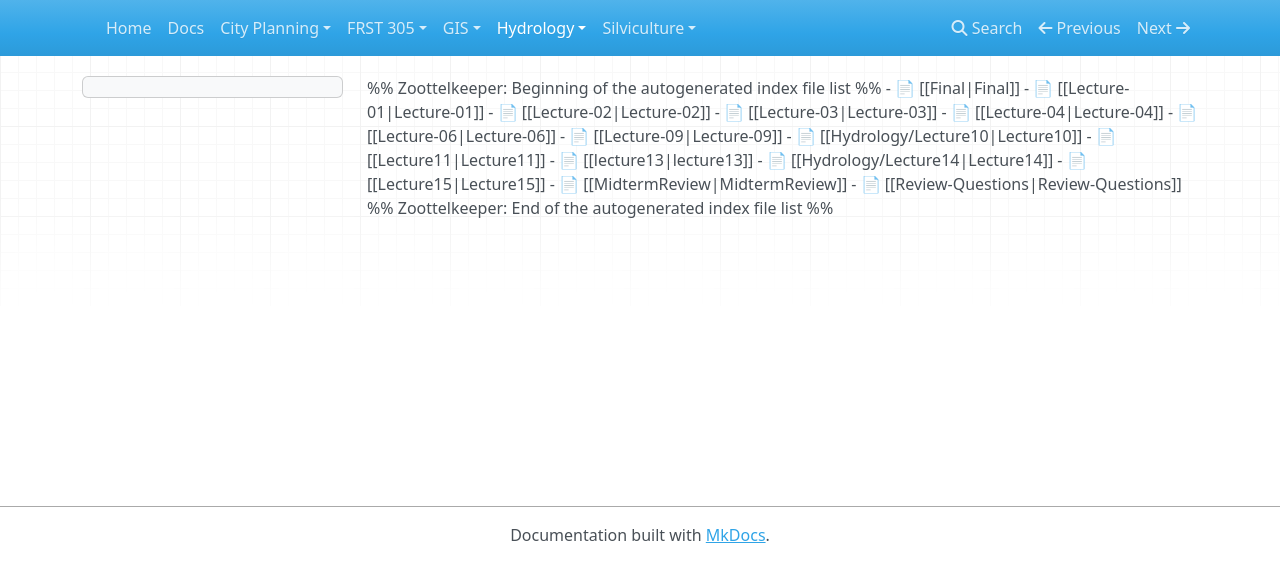
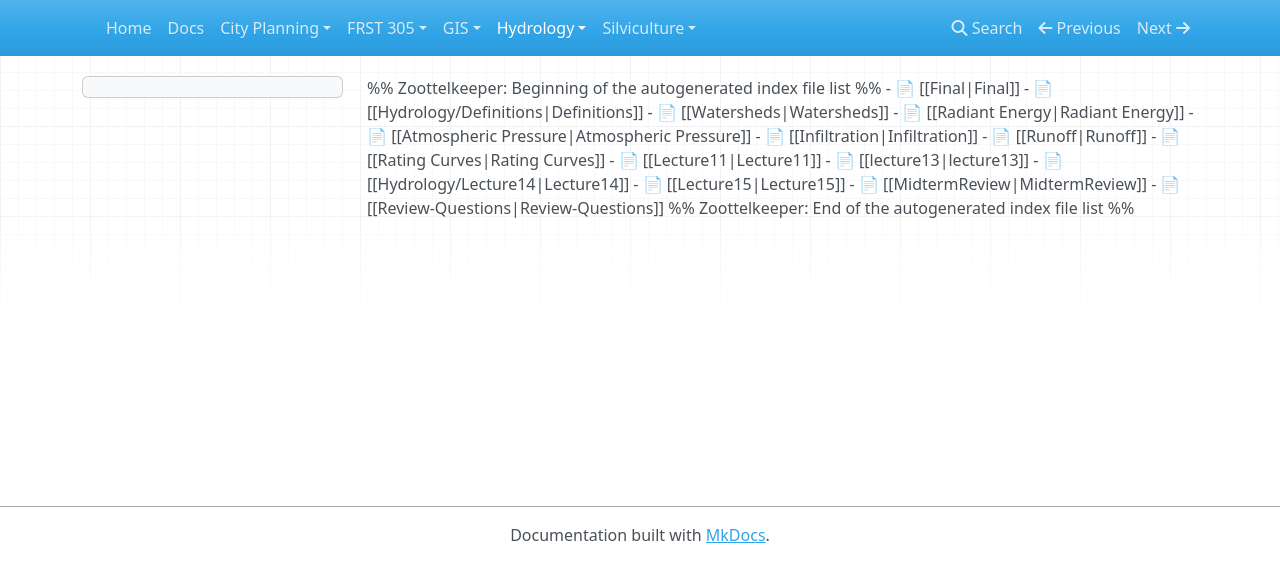
Before and after one commit to lukasgolson/Year4Notes, an MkDocs documentation site: the page built from docs/Hydrology/FRST385.md, in a window 1280 px wide. Shown: the top 582 px of the page. Built offline with MkDocs 1.6.1, drawn with Linux system fonts in a browser that asks for light colours; nearby versions of some CDN libraries.

Commit message:
More reorganization

```diff
--- a/docs/Hydrology/FRST385.md
+++ b/docs/Hydrology/FRST385.md
@@ -1,12 +1,12 @@
 %% Zoottelkeeper: Beginning of the autogenerated index file list  %%
 - 📄 [[Final|Final]]
-- 📄 [[Lecture-01|Lecture-01]]
-- 📄 [[Lecture-02|Lecture-02]]
-- 📄 [[Lecture-03|Lecture-03]]
-- 📄 [[Lecture-04|Lecture-04]]
-- 📄 [[Lecture-06|Lecture-06]]
-- 📄 [[Lecture-09|Lecture-09]]
-- 📄 [[Hydrology/Lecture10|Lecture10]]
+- 📄 [[Hydrology/Definitions|Definitions]]
+- 📄 [[Watersheds|Watersheds]]
+- 📄 [[Radiant Energy|Radiant Energy]]
+- 📄 [[Atmospheric Pressure|Atmospheric Pressure]]
+- 📄 [[Infiltration|Infiltration]]
+- 📄 [[Runoff|Runoff]]
+- 📄 [[Rating Curves|Rating Curves]]
 - 📄 [[Lecture11|Lecture11]]
 - 📄 [[lecture13|lecture13]]
 - 📄 [[Hydrology/Lecture14|Lecture14]]
```
Also changed, not shown: docs/Hydrology/Hydrology.md (+7 -7 lines), docs/Silviculture/Biotic Disturbances/Module-1/Bark-Beetles.md (+1 -1 lines), docs/.obsidian/graph.json, docs/.obsidian/workspace.json, docs/Hydrology/Atmospheric Pressure.md (renamed from docs/Hydrology/Lecture-04.md), docs/Hydrology/Definitions.md (renamed from docs/Hydrology/Lecture-01.md), docs/Hydrology/Infiltration.md (renamed from docs/Hydrology/Lecture-06.md), docs/Hydrology/Radiant Energy.md (renamed from docs/Hydrology/Lecture-03.md), docs/Hydrology/Rating Curves.md (renamed from docs/Hydrology/Lecture10.md), docs/Hydrology/Runoff.md (renamed from docs/Hydrology/Lecture-09.md), docs/Hydrology/Watersheds.md (renamed from docs/Hydrology/Lecture-02.md).
